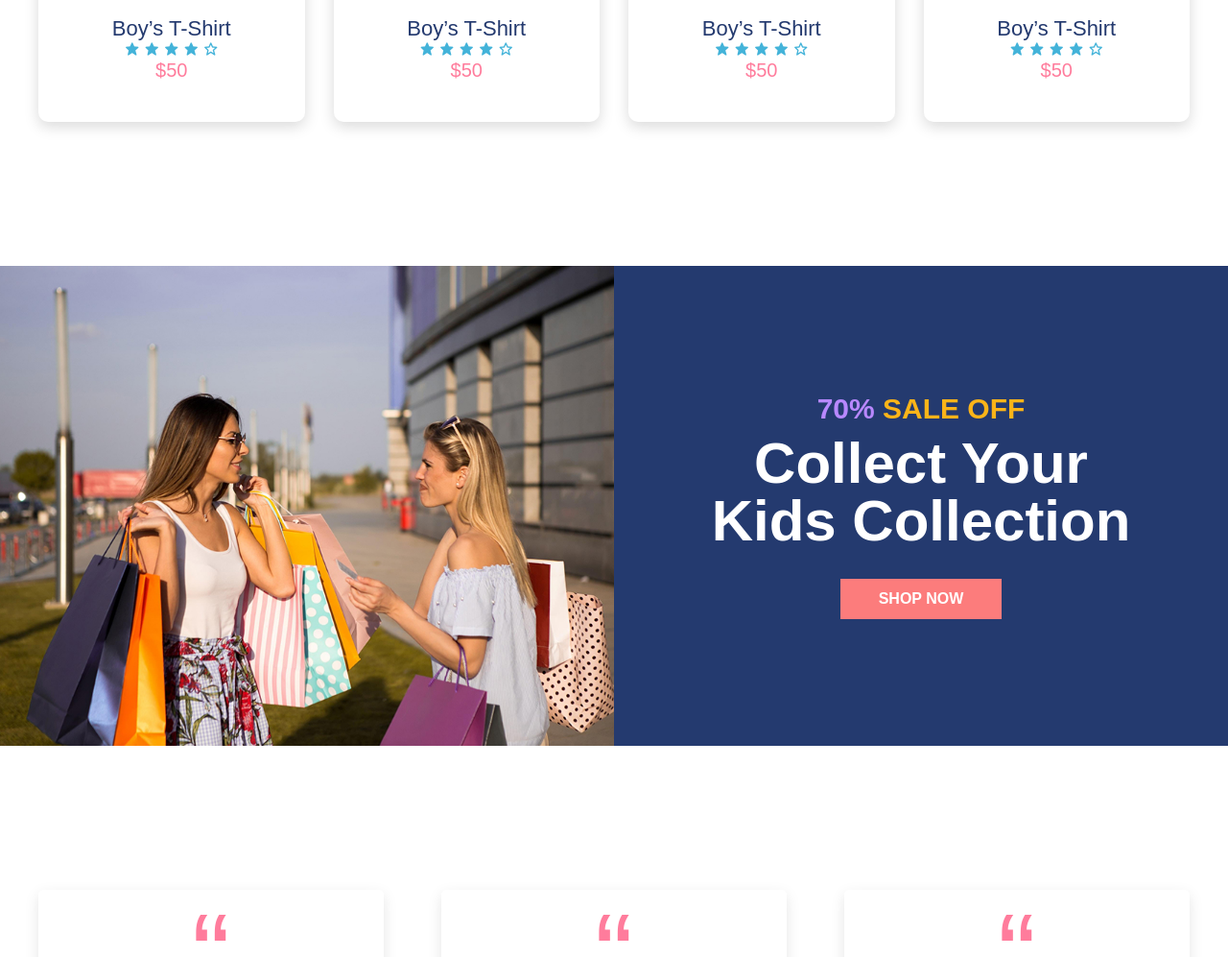
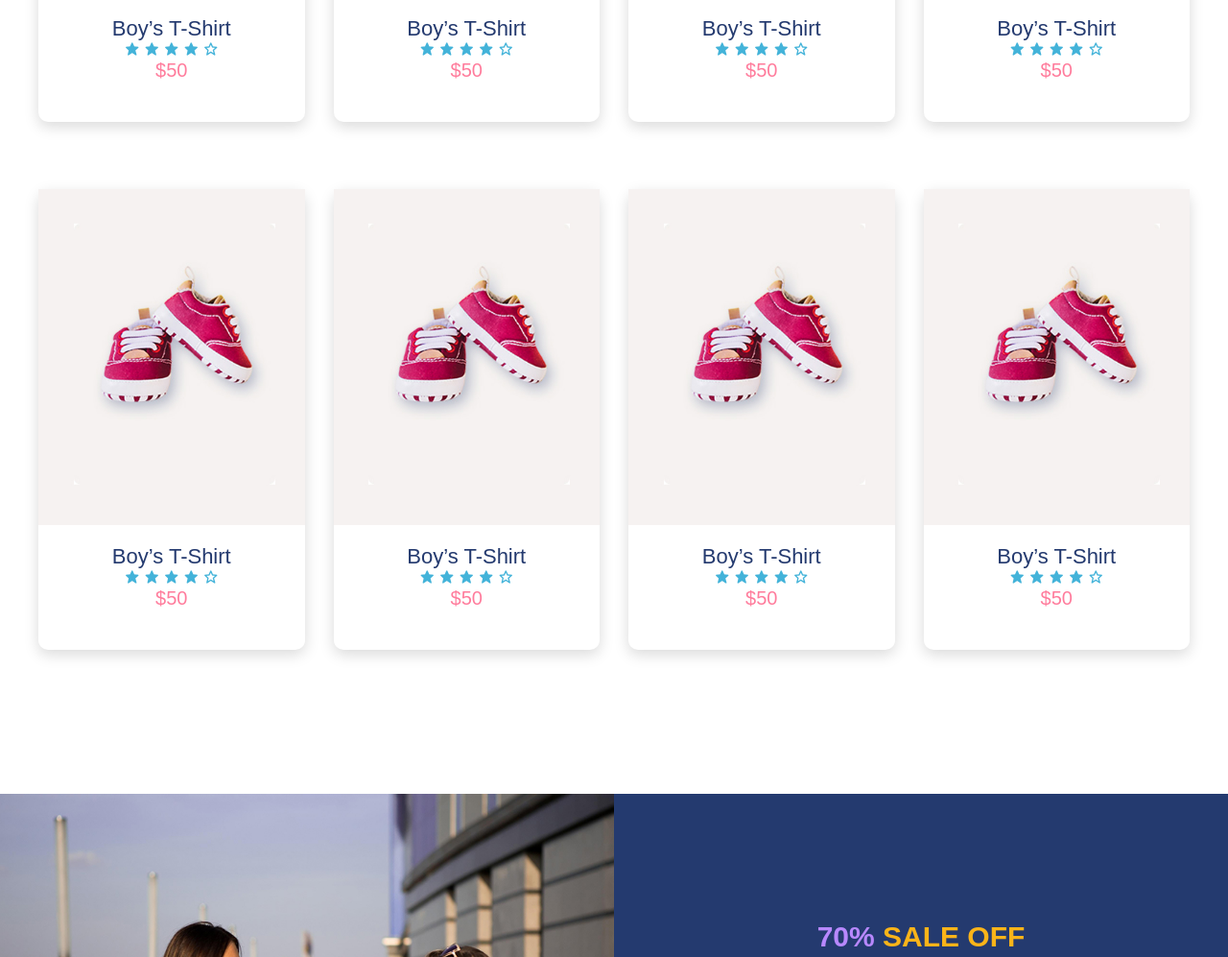
Before and after one commit to DorjiBari/DorjiBari, a plain HTML site: page index.html in a window 1280 px wide. Shown: the part 3141-4138 px from the top of the page at 96% size. Drawn offline with nearby package versions, Linux system fonts and the light colour scheme.

Commit message:
xghdfsgr

```diff
--- a/index.html
+++ b/index.html
@@ -404,6 +404,94 @@
             <h4 class="price">$50</h4>
           </div>
         </div>
+        <div class="product">
+          <div class="product-header">
+            <img src="./images/pic5.jpg" alt="">
+
+            <ul class="icons">
+              <span><i class="bx bx-heart"></i></span>
+              <span><i class="bx bx-shopping-bag"></i></span>
+              <span><i class="bx bx-search"></i></span>
+            </ul>
+          </div>
+          <div class="product-footer">
+            <a href="#"><h3>Boy’s T-Shirt</h3></a>
+            <div class="rating">
+              <i class="bx bxs-star"></i>
+              <i class="bx bxs-star"></i>
+              <i class="bx bxs-star"></i>
+              <i class="bx bxs-star"></i>
+              <i class="bx bx-star"></i>
+            </div>
+            <h4 class="price">$50</h4>
+          </div>
+        </div>
+        <div class="product">
+          <div class="product-header">
+            <img src="./images/pic5.jpg" alt="">
+
+            <ul class="icons">
+              <span><i class="bx bx-heart"></i></span>
+              <span><i class="bx bx-shopping-bag"></i></span>
+              <span><i class="bx bx-search"></i></span>
+            </ul>
+          </div>
+          <div class="product-footer">
+            <a href="#"><h3>Boy’s T-Shirt</h3></a>
+            <div class="rating">
+              <i class="bx bxs-star"></i>
+              <i class="bx bxs-star"></i>
+              <i class="bx bxs-star"></i>
+              <i class="bx bxs-star"></i>
+              <i class="bx bx-star"></i>
+            </div>
+            <h4 class="price">$50</h4>
+          </div>
+        </div>
+        <div class="product">
+          <div class="product-header">
+            <img src="./images/pic5.jpg" alt="">
+
+            <ul class="icons">
+              <span><i class="bx bx-heart"></i></span>
+              <span><i class="bx bx-shopping-bag"></i></span>
+              <span><i class="bx bx-search"></i></span>
+            </ul>
+          </div>
+          <div class="product-footer">
+            <a href="#"><h3>Boy’s T-Shirt</h3></a>
+            <div class="rating">
+              <i class="bx bxs-star"></i>
+              <i class="bx bxs-star"></i>
+              <i class="bx bxs-star"></i>
+              <i class="bx bxs-star"></i>
+              <i class="bx bx-star"></i>
+            </div>
+            <h4 class="price">$50</h4>
+          </div>
+        </div>
+        <div class="product">
+          <div class="product-header">
+            <img src="./images/pic5.jpg" alt="">
+
+            <ul class="icons">
+              <span><i class="bx bx-heart"></i></span>
+              <span><i class="bx bx-shopping-bag"></i></span>
+              <span><i class="bx bx-search"></i></span>
+            </ul>
+          </div>
+          <div class="product-footer">
+            <a href="#"><h3>Boy’s T-Shirt</h3></a>
+            <div class="rating">
+              <i class="bx bxs-star"></i>
+              <i class="bx bxs-star"></i>
+              <i class="bx bxs-star"></i>
+              <i class="bx bxs-star"></i>
+              <i class="bx bx-star"></i>
+            </div>
+            <h4 class="price">$50</h4>
+          </div>
+        </div>
       </div>
     </section>
 
```
